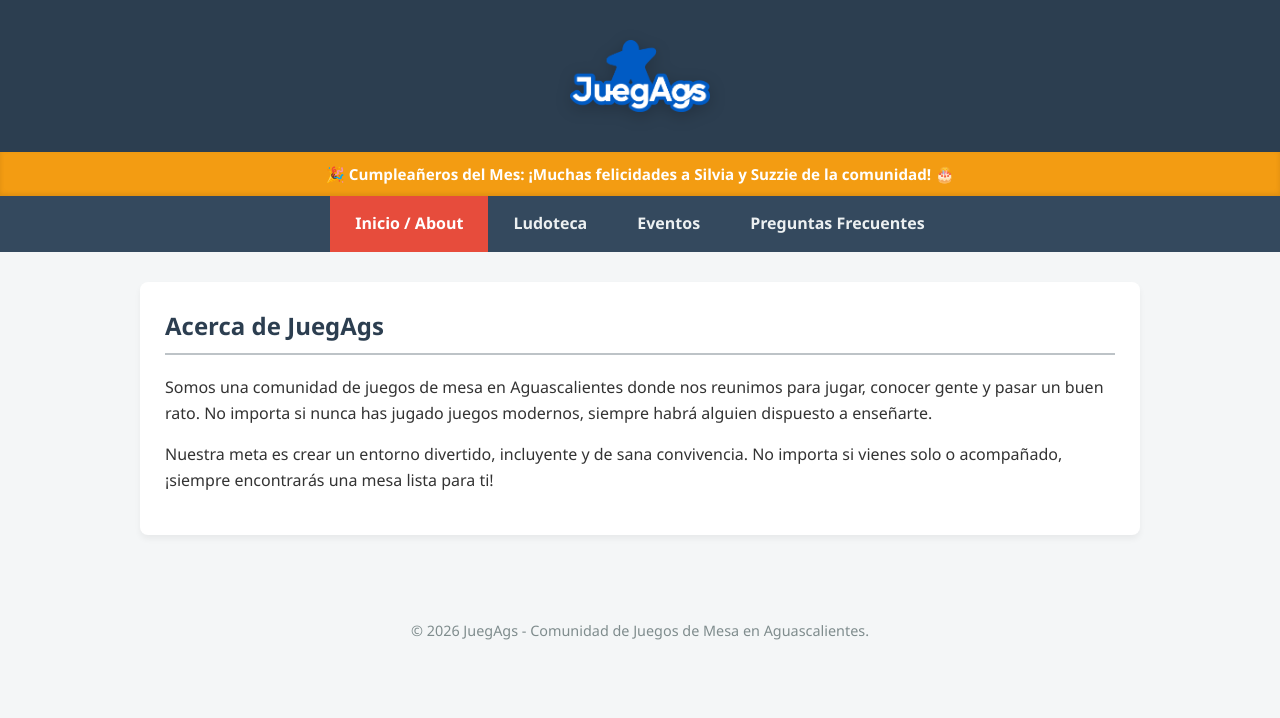
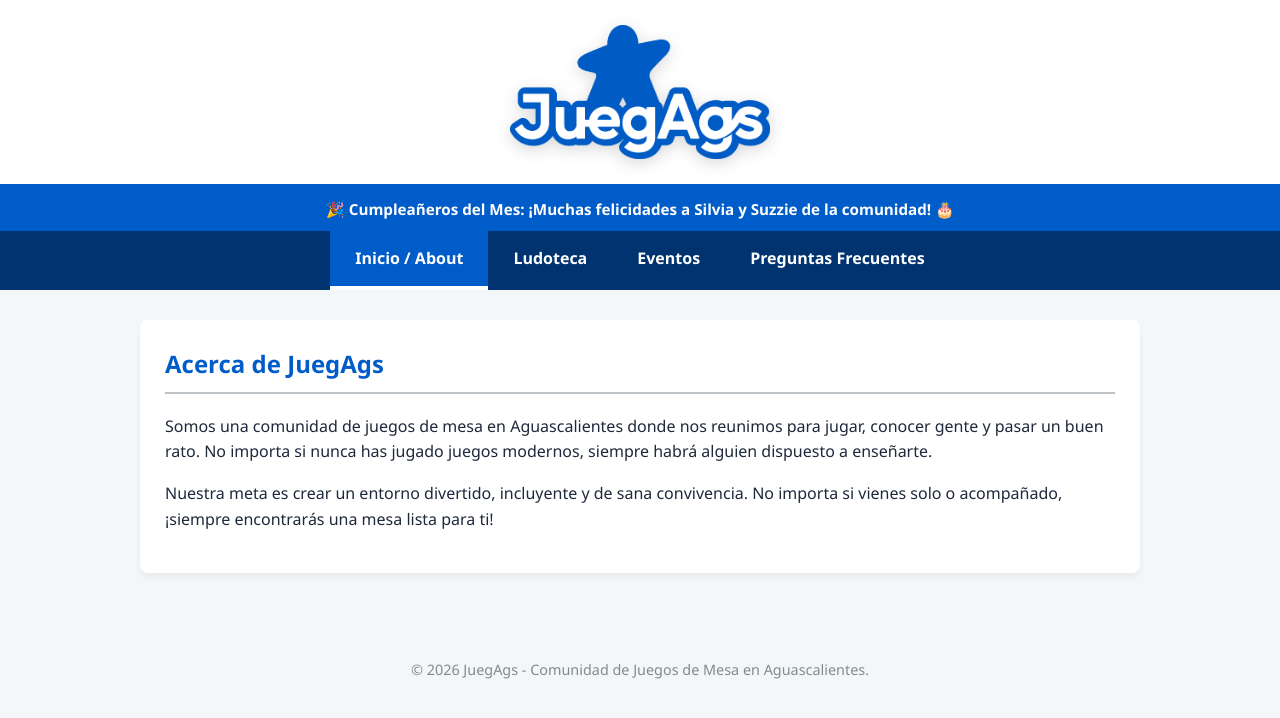
Before and after one commit to JuegAgs/gloomhaven_ui, a plain HTML site: page index.html in a window 1280 px wide. Drawn offline with nearby package versions, Linux system fonts and the light colour scheme.

Commit message:
Update color scheme and header styles in CSS

```diff
--- a/style.css
+++ b/style.css
@@ -1,9 +1,10 @@
 :root {
-    --primary-color: #2c3e50;
-    --accent-color: #e74c3c;
-    --bg-color: #f4f6f7;
+    --primary-color: #005cc8;   /* Azul oficial JuegAgs */
+    --accent-color: #004494;    /* Azul profundo para hover y estados activos */
+    --light-accent: #e6f0fa;   /* Azul suave para resaltados/fondos */
+    --bg-color: #f4f7fa;       /* Fondo gris frío claro */
     --card-bg: #ffffff;
-    --text-color: #333333;
+    --text-color: #1e293b;
 }
 
 body {
@@ -15,40 +16,43 @@ body {
     line-height: 1.6;
 }
 
-/* Banner Principal */
+/* Header enfocado únicamente en el Logotipo */
 header {
-    background-color: var(--primary-color);
-    color: white;
+    background-color: #ffffff; /* Fondo blanco para que el logo resalte impecable */
     text-align: center;
-    padding: 40px 20px;
-    box-shadow: 0 4px 6px rgba(0,0,0,0.1);
+    padding: 25px 20px;
+    border-bottom: 3px solid var(--primary-color);
+    box-shadow: 0 2px 10px rgba(0, 0, 0, 0.05);
 }
 
-header h1 {
-    margin: 0;
-    font-size: 2.5em;
-    letter-spacing: 1px;
+.header-content {
+    display: flex;
+    justify-content: center;
+    align-items: center;
+    max-width: 800px;
+    margin: 0 auto;
 }
 
-header p {
-    margin: 10px 0 0 0;
-    opacity: 0.9;
+.site-logo {
+    max-width: 260px; /* Tamaño destacado para el logo */
+    height: auto;
+    display: block;
+    filter: drop-shadow(0px 4px 8px rgba(0, 0, 0, 0.15));
 }
 
 /* Marquesina de Cumpleañeros */
 .birthday-ticker {
-    background-color: #f39c12;
+    background-color: var(--primary-color);
     color: white;
     padding: 10px;
     text-align: center;
-    font-weight: bold;
+    font-weight: 600;
     font-size: 0.95em;
-    box-shadow: inset 0 -2px 5px rgba(0,0,0,0.1);
 }
 
-/* Navegación */
+/* Navegación con los tonos oficiales */
 nav {
-    background-color: #34495e;
+    background-color: #003370; /* Azul oscuro corporativo para la barra */
     display: flex;
     justify-content: center;
     position: sticky;
@@ -57,17 +61,25 @@ nav {
 }
 
 nav a {
-    color: #ecf0f1;
+    color: #ffffff;
     padding: 15px 25px;
     text-decoration: none;
     font-weight: 600;
-    transition: background 0.3s;
+    transition: all 0.25s ease;
     cursor: pointer;
+    border-bottom: 4px solid transparent;
 }
 
-nav a:hover, nav a.active {
-    background-color: var(--accent-color);
-    color: white;
+nav a:hover {
+    background-color: rgba(255, 255, 255, 0.1);
+    color: #ffffff;
+}
+
+/* Pestaña activa resaltada en azul vibrante */
+nav a.active {
+    background-color: var(--primary-color);
+    border-bottom: 4px solid #ffffff;
+    color: #ffffff;
 }
 
 /* Contenedor de Contenido */
@@ -145,17 +157,45 @@ h2 {
 }
 .event-item:last-child { border-bottom: none; }
 
+/* Botones con el azul oficial */
 .btn {
-    background-color: var(--accent-color);
+    background-color: var(--primary-color);
     color: white;
     border: none;
-    padding: 8px 16px;
-    border-radius: 4px;
+    padding: 10px 18px;
+    border-radius: 6px;
     cursor: pointer;
     font-weight: bold;
+    transition: background 0.2s;
 }
 
-.btn:hover { background-color: #c0392b; }
+.btn:hover {
+    background-color: var(--accent-color);
+}
+
+/* Q/A Estilo Acordeón */
+.qa-item {
+    margin-bottom: 15px;
+}
+
+.qa-question {
+    background-color: var(--light-accent);
+    padding: 14px;
+    font-weight: bold;
+    cursor: pointer;
+    border-radius: 6px;
+    color: var(--primary-color);
+    border-left: 4px solid var(--primary-color);
+}
+
+.qa-answer {
+    padding: 15px;
+    background: #fff;
+    border: 1px solid #eaedf0;
+    border-top: none;
+    display: none;
+    white-space: pre-line;
+}
 
 .form-registro {
     display: none;
@@ -172,27 +212,6 @@ h2 {
 .form-group label { display: block; margin-bottom: 5px; font-weight: bold; }
 .form-group input { width: 100%; padding: 8px; box-sizing: border-box; }
 
-/* Q/A Estilo Acordeón */
-.qa-item {
-    margin-bottom: 15px;
-}
-.qa-question {
-    background-color: #eaedf0;
-    padding: 12px;
-    font-weight: bold;
-    cursor: pointer;
-    border-radius: 4px;
-    color: var(--primary-color);
-}
-.qa-answer {
-    padding: 15px;
-    background: #fff;
-    border: 1px solid #eaedf0;
-    border-top: none;
-    display: none;
-    white-space: pre-line;
-}
-
 /* Footer */
 footer {
     text-align: center;
@@ -201,32 +220,3 @@ footer {
     font-size: 0.9em;
     margin-top: 50px;
 }
-
-/* Estilos del Logo y Header */
-.header-content {
-    display: flex;
-    flex-direction: column;
-    align-items: center;
-    justify-content: center;
-    gap: 15px;
-    max-width: 800px;
-    margin: 0 auto;
-}
-
-.site-logo {
-    max-width: 180px; /* Tamaño ideal para el header */
-    height: auto;
-    filter: drop-shadow(0px 4px 8px rgba(0, 0, 0, 0.2)); /* Le da realce sobre el fondo */
-}
-
-/* Ajuste responsivo para pantallas medianas/grandes */
-@media (min-width: 600px) {
-    .header-content {
-        flex-direction: row; /* Pone el logo al lado del texto en monitores */
-        text-align: left;
-    }
-
-    .site-logo {
-        max-width: 140px;
-    }
-}
```
